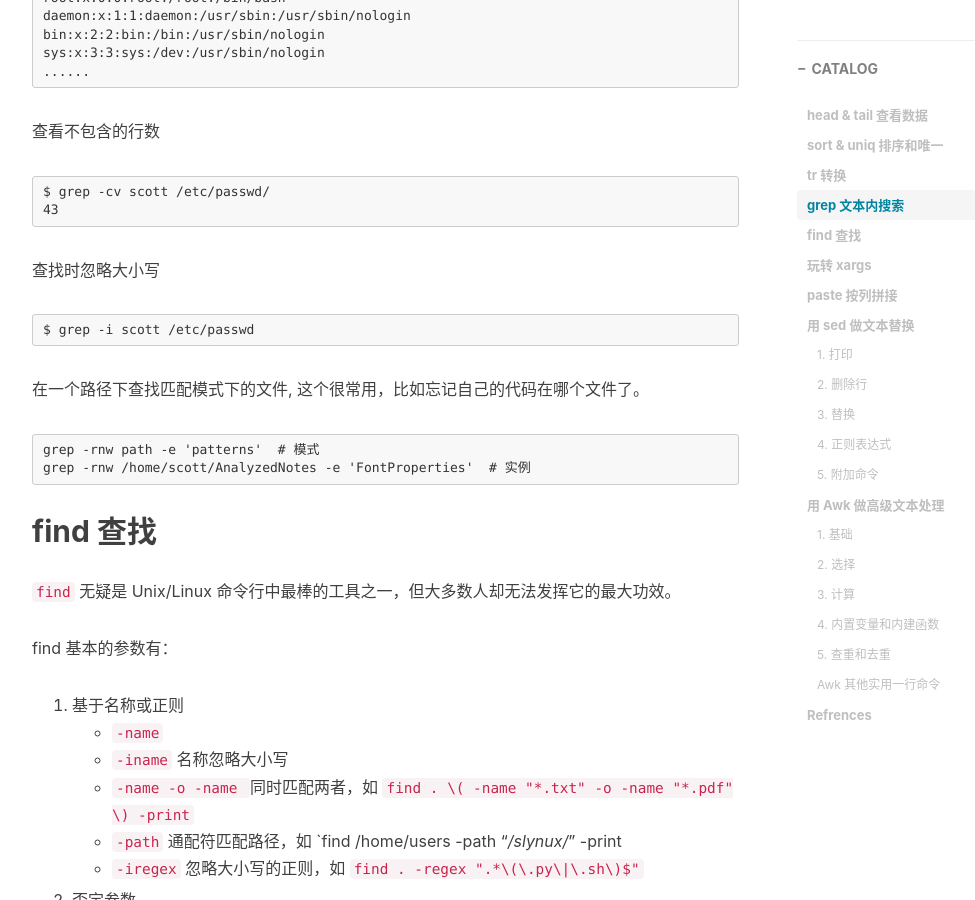
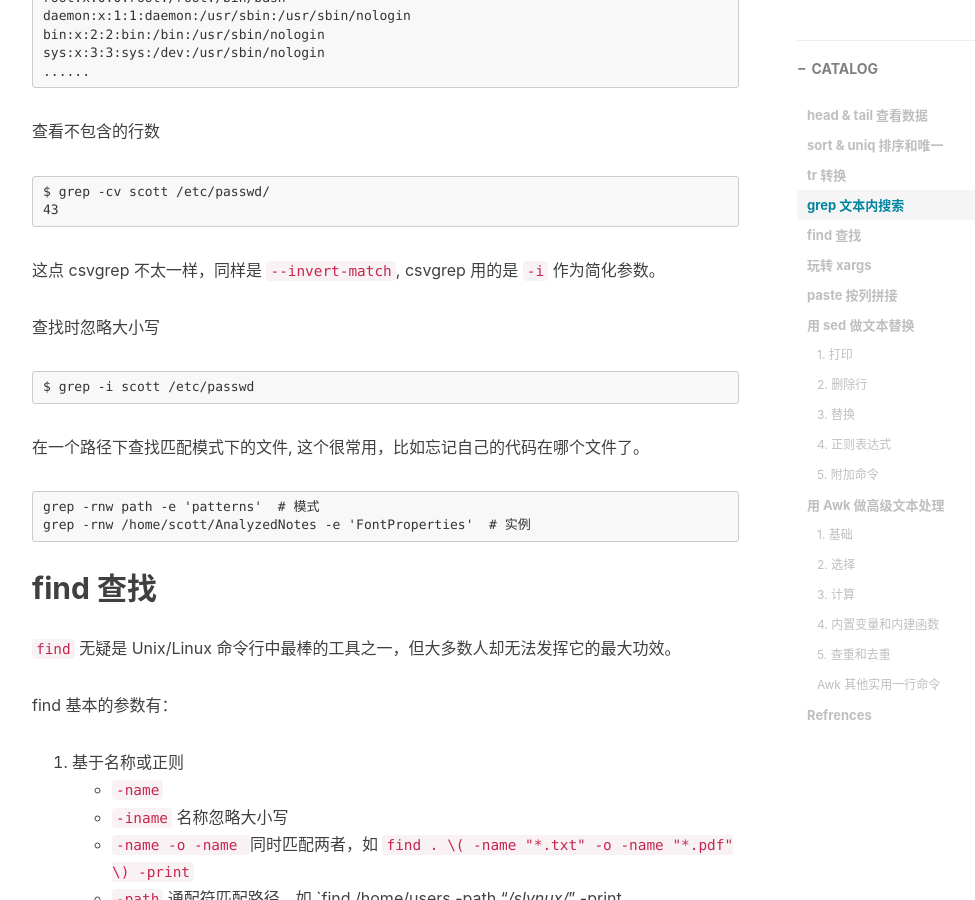
Before and after one commit to scottming/scottming.github.io, a Jekyll site: the page built from _posts/2017-01-06-analysts_CLI_toolbox_01.md, in a window 1280 px wide and 900 px high, scrolled down 2586 px. Shown: the whole window, without its empty margins (233-1208 px from the left). Built offline with Jekyll 4.4.1, drawn with Linux system fonts in a browser that asks for light colours; nearby versions of some CDN libraries; comment, search, counter and statistics services are not loaded.

Commit message:
Update "grep"

````diff
--- a/_posts/2017-01-06-analysts_CLI_toolbox_01.md
+++ b/_posts/2017-01-06-analysts_CLI_toolbox_01.md
@@ -113,6 +113,8 @@ sys:x:3:3:sys:/dev:/usr/sbin/nologin
 $ grep -cv scott /etc/passwd/
 43
 ```
+
+这点 csvgrep 不太一样，同样是 `--invert-match`, csvgrep 用的是 `-i` 作为简化参数。
 
 查找时忽略大小写
 
````
